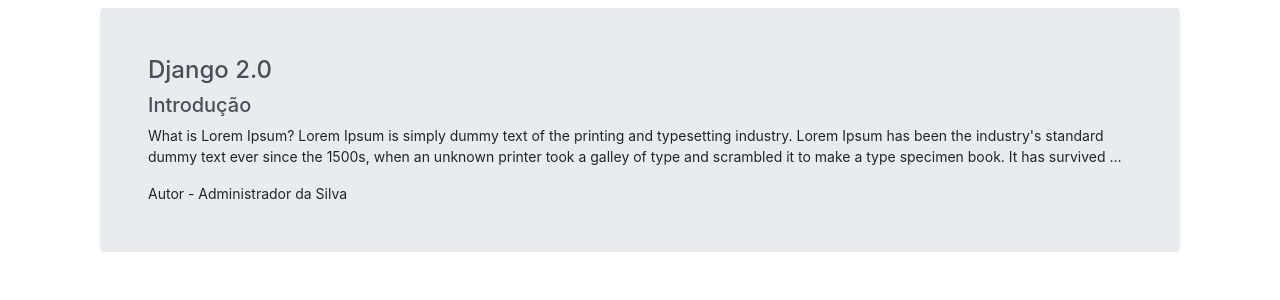
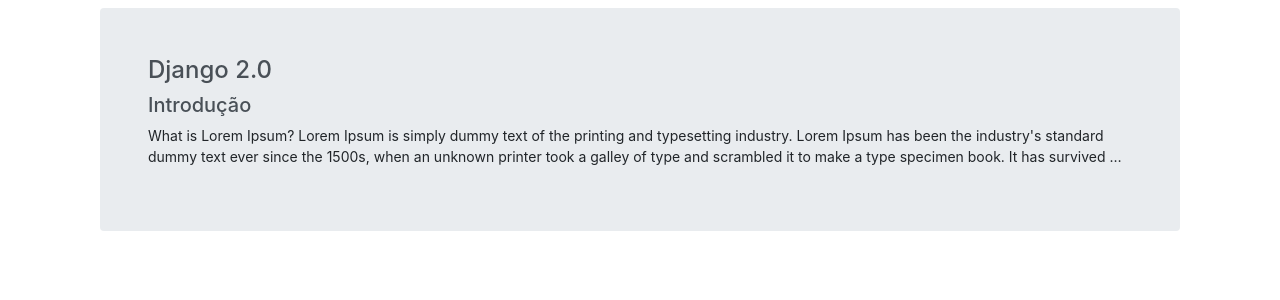
Before and after one commit to ingrid-solique/blog-django, a Django app: page /?categoria_id=1 in a window 1280 px wide. Shown: the part 64-364 px from the top of the page. Run offline with Django 3.2, Linux system fonts and the light colour scheme; data comes from the database, SQL or seed files in the repository; some libraries are stand-ins or nearby versions.

Commit message:
Atualização

```diff
--- a/posts/forms.py
+++ b/posts/forms.py
@@ -1,5 +1,4 @@
 from django.forms import ModelForm
-from django import forms
 from .models import Comentario
 
 
--- a/templates/post_list.html
+++ b/templates/post_list.html
@@ -13,7 +13,6 @@
                             <h4>{{ post.titulo }}</h4><h5>{{ post.subtitulo }}</h5></a>
                     </h2>
                     <p>{{ post.conteudo|truncatewords:50 }}</p>
-                    <spam>Autor - {{ post.user.first_name | add:' '| add:post.user.last_name }}</spam>
                 </div>
             {% endfor %}
         </div>
```
